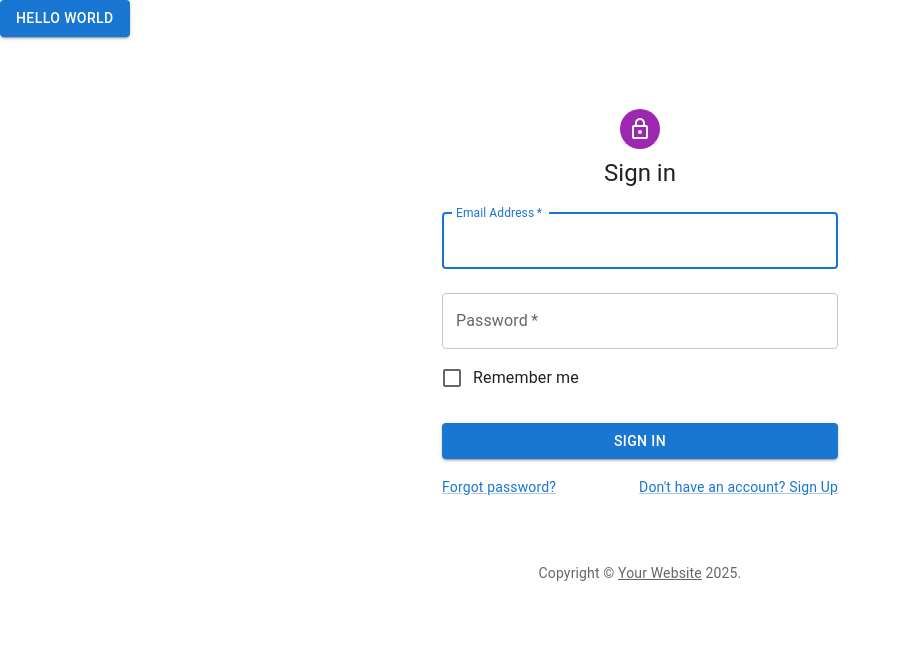
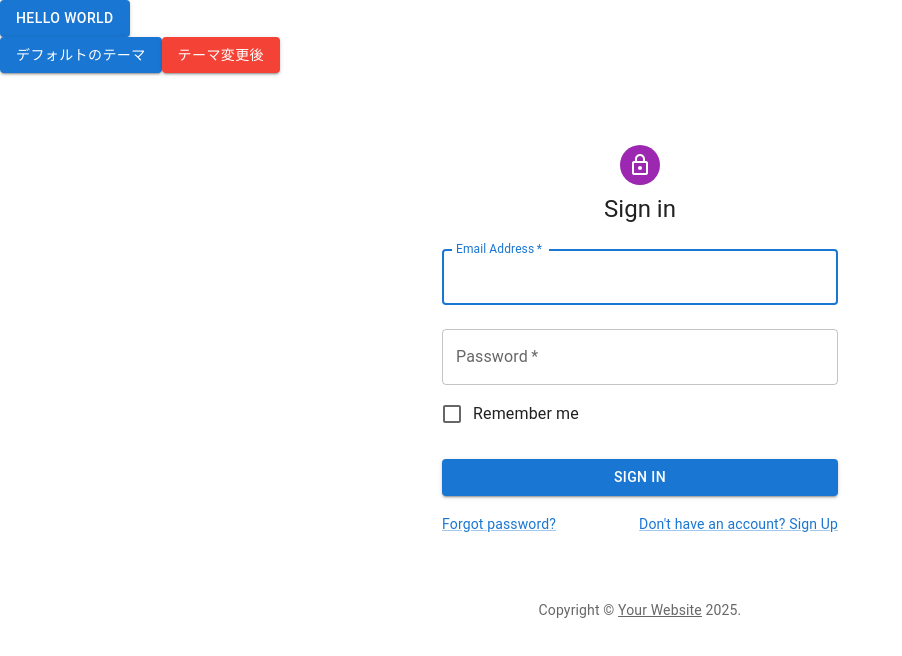
Before and after one commit to taka01150810/React_study_1, a React (Create React App) app in the folder sec08/book-app/: page / in a window 1280 px wide. Shown: the top 656 px of the page, without its empty margins (0-902 px from the left). Built offline with nearby package versions, Linux system fonts and the light colour scheme.

Commit message:
93. React themeオブジェクト

```diff
--- /dev/null
+++ b/sec08/book-app/src/components/MuiThemeTest.js
@@ -0,0 +1,27 @@
+import { red } from '@mui/material/colors';
+// 独自のthemeオブジェクト スタイルを自由に設定変更できる
+import { ThemeProvider, createTheme } from '@mui/material/styles';
+import Button from '@mui/material/Button'
+
+const MuiThemeTest = () => {
+
+  const theme = createTheme({
+    palette: {
+      primary: {
+        main: red[500]
+      }
+    }
+  })
+
+  return (<>
+    <Button  color="primary" variant="contained">デフォルトのテーマ</Button>
+    <ThemeProvider theme={theme}>
+    {/* containedは背景色を変える。 */}
+      <Button color="primary" variant="contained">テーマ変更後</Button>
+    </ThemeProvider>
+
+  </>)
+
+}
+
+export default MuiThemeTest
--- a/sec08/book-app/src/pages/MuiTest.js
+++ b/sec08/book-app/src/pages/MuiTest.js
@@ -1,10 +1,12 @@
 import MuiButton from "../components/MuiButton"
 import SignIn from "../components/SignIn"
+import MuiThemeTest from "../components/MuiThemeTest"
 
 const MuiTest = () => {
 
   return (<>
     <MuiButton />
+    <MuiThemeTest />
     <SignIn />
   </>)
 }
```
